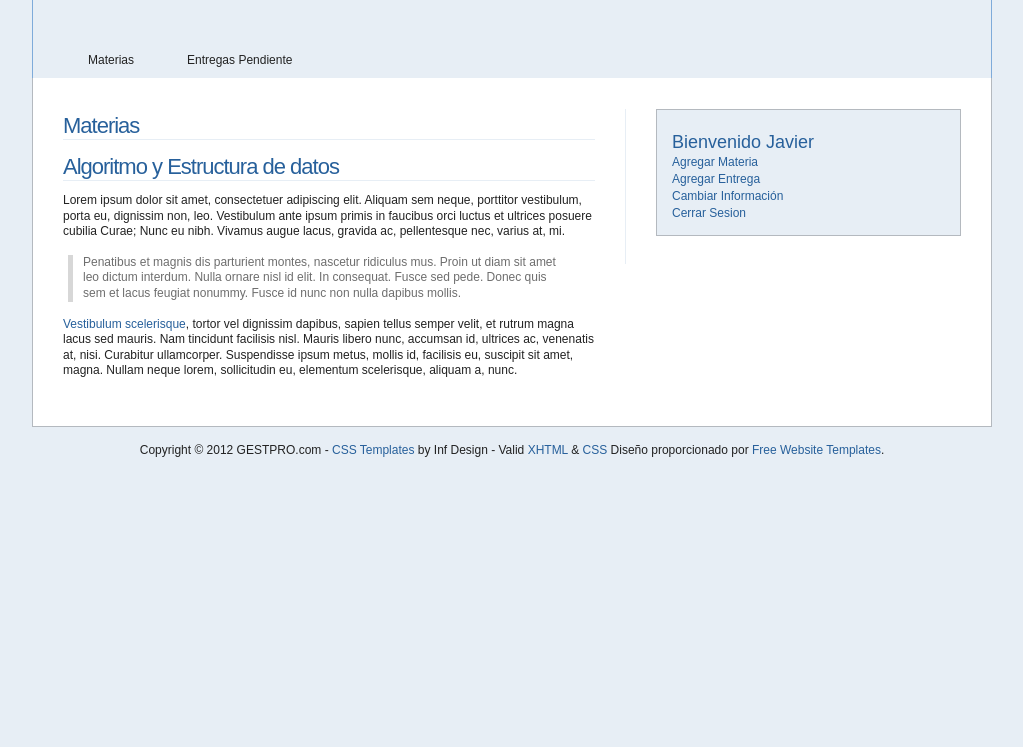
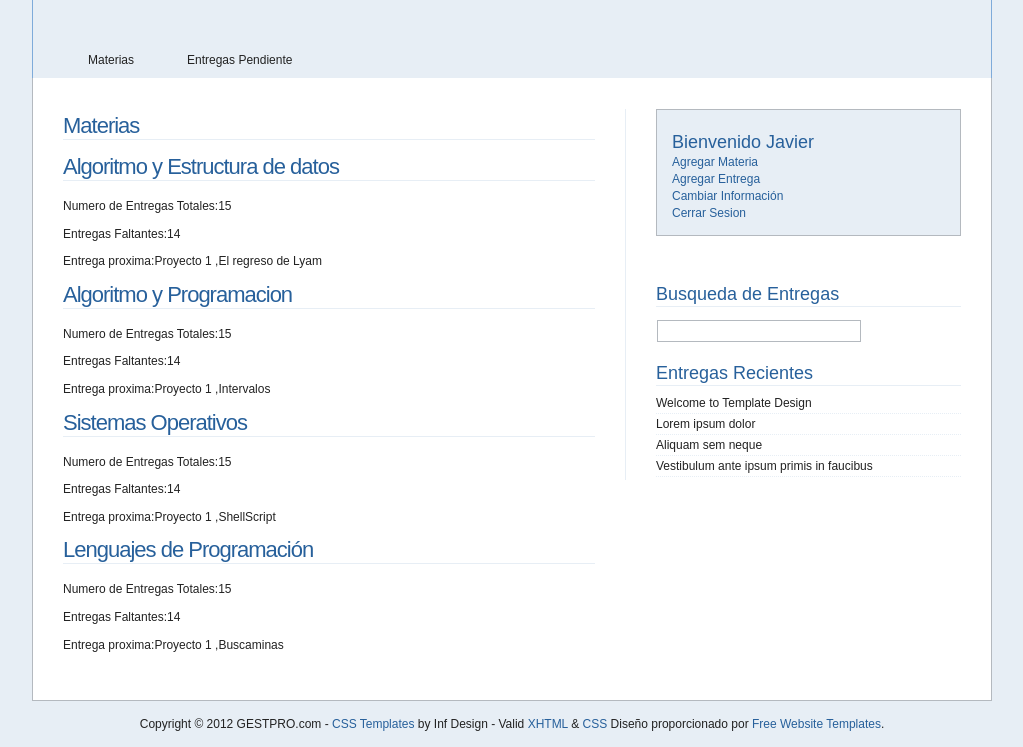
Before and after one commit to jegj/LayaoutLAB_ATI, a plain HTML site: page logueado.html in a window 1280 px wide. Shown: the part 89-836 px from the top of the page, without its empty margins (128-1151 px from the left). Before the commit the page ends 800 px from the top, so only its background shows below. Drawn offline with Linux system fonts and the light colour scheme.

Commit message:
Logueado cambiado , con ejemplo del cuerpo

```diff
--- a/logueado.html
+++ b/logueado.html
@@ -36,13 +36,40 @@
 		  </div>
 
 		  <div class="post">
-		    <h2><a href="comments.html">Algoritmo y Estructura de datos</a></h2>
-		    <div class="entry">
-		    <p>Lorem ipsum dolor sit amet, consectetuer adipiscing elit. Aliquam sem neque, porttitor vestibulum, porta eu, dignissim non, leo. Vestibulum ante ipsum primis in faucibus orci luctus et ultrices posuere cubilia Curae; Nunc eu nibh. Vivamus augue lacus, gravida ac, pellentesque nec, varius at, mi.</p>
-		    <blockquote><p>Penatibus et magnis dis parturient montes, nascetur ridiculus mus. Proin ut diam sit amet leo dictum interdum. Nulla ornare nisl id elit. In consequat. Fusce sed pede. Donec quis sem et lacus feugiat nonummy. Fusce id nunc non nulla dapibus mollis.</p></blockquote>
-		    <p><a href="#">Vestibulum scelerisque</a>, tortor vel dignissim dapibus, sapien tellus semper velit, et rutrum magna lacus sed mauris. Nam tincidunt facilisis nisl. Mauris libero nunc, accumsan id, ultrices ac, venenatis at, nisi. Curabitur ullamcorper. Suspendisse ipsum metus, mollis id, facilisis eu, suscipit sit amet, magna. Nullam neque lorem, sollicitudin eu, elementum scelerisque, aliquam a, nunc.</p>
+		    <h2><a href="#">Algoritmo y Estructura de datos</a></h2>
+		    <div class="descripcionmensaje">
+		      <p>Numero de Entregas Totales:15</p>
+		      <p>Entregas Faltantes:14</p>
+		      <p>Entrega proxima:Proyecto 1 ,El regreso de Lyam</p>
+		    </div>
 		  </div>
-		</div>
+
+		  <div class="post">
+		    <h2><a href="#">Algoritmo y Programacion</a></h2>
+		    <div class="descripcionmensaje">
+		      <p>Numero de Entregas Totales:15</p>
+		      <p>Entregas Faltantes:14</p>
+		      <p>Entrega proxima:Proyecto 1 ,Intervalos</p>
+		    </div>
+		  </div>
+
+		  <div class="post">
+		    <h2><a href="#">Sistemas Operativos</a></h2>
+		    <div class="descripcionmensaje">
+		     <p>Numero de Entregas Totales:15</p>
+		      <p>Entregas Faltantes:14</p>
+		      <p>Entrega proxima:Proyecto 1 ,ShellScript</p>
+		    </div>
+		  </div>
+
+		  <div class="post">
+		    <h2><a href="#">Lenguajes de Programación</a></h2>
+		    <div class="descripcionmensaje">
+		      <p>Numero de Entregas Totales:15</p>
+		      <p>Entregas Faltantes:14</p>
+		      <p>Entrega proxima:Proyecto 1 ,Buscaminas</p>
+		    </div>
+		  </div>
 
 		<!-- ### Post Entry Begin ###
 		<div class="post">
@@ -98,18 +125,18 @@
 		</div>
 		<br><br>
 
-		<!--
+
 		<ul>
-
-			<li><h2>Search</h2>
+			<li><h2>Busqueda de Entregas</h2>
 			<form id="searchform" method="get" action="#">
 				<div>
-				<input type="text" value="" name="s" id="searchfield"><input type="hidden" id="searchsubmit" value="Search"></div>
+				  <input type="text" value="" name="s" id="searchfield"><input type="hidden" id="searchsubmit" value="Search">
+				</div>
 			</form>
 			</li>
 
 			<li>
-			  <h2>Recent Posts</h2>
+			  <h2>Entregas Recientes</h2>
 			  <ul>
 				  <li><a href="#">Welcome to Template Design</a></li>
 				  <li><a href="#">Lorem ipsum dolor</a></li>
@@ -119,7 +146,7 @@
 			</li>
 
 		</ul>
-		-->
+
 			<!-- ### Sidebar Left ### <div id="sidebarleft">
 
 			<ul><li><h2>Categories</h2>
--- a/style.css
+++ b/style.css
@@ -398,7 +398,7 @@ img.alignleft {
 }
 
 
-.descripcionmensaje {
+.descripcionmensaje {/**entry*/
 	margin: 0px;
 	padding: 6px 0px 0px 0px;
 }
```
